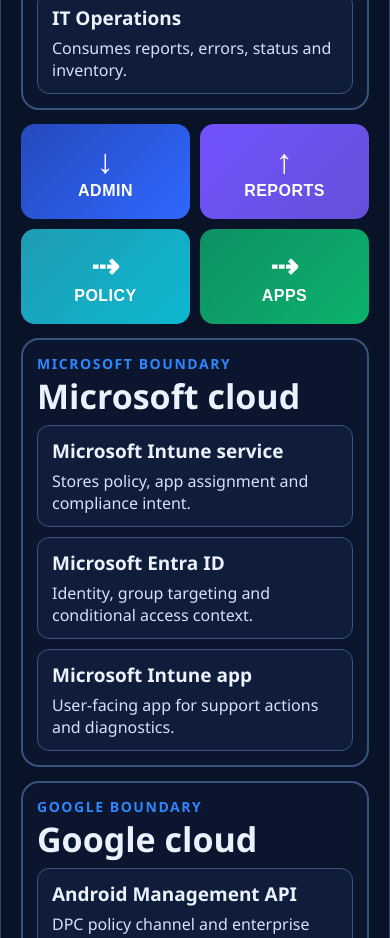
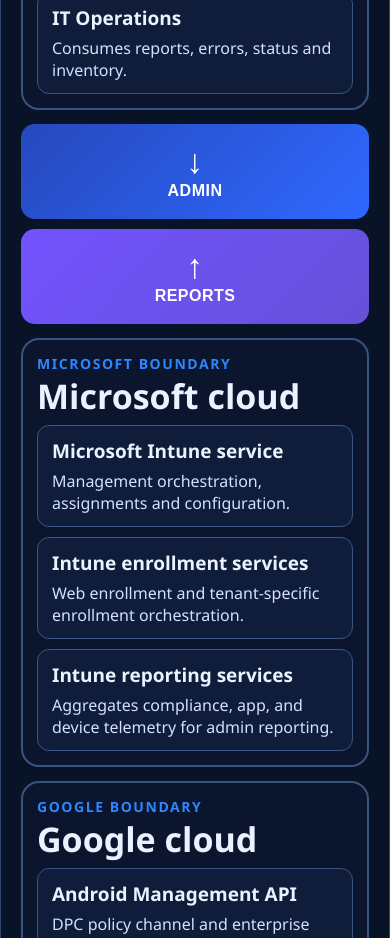
Before and after one commit to JiriHybl/Intune-guides, a plain HTML site: page docs/device-enrollment/android-amapi-policy-schema/interactive-data-flow.html in a window 390 px wide. Shown: the part 720-1658 px from the top of the page. Drawn offline with Linux system fonts and the light colour scheme.

Commit message:
Align AMAPI diagram to Copilot schema
Co-authored-by: Copilot <223556219+Copilot@users.noreply.github.com>

```diff
--- a/docs/device-enrollment/android-amapi-policy-schema/interactive-data-flow.html
+++ b/docs/device-enrollment/android-amapi-policy-schema/interactive-data-flow.html
@@ -103,7 +103,7 @@
     }
     .flows {
       display: grid;
-      grid-template-columns: repeat(4, minmax(0, 1fr));
+      grid-template-columns: repeat(2, minmax(0, 1fr));
       gap: 10px;
       margin: 14px 0 4px;
     }
@@ -126,8 +126,6 @@
       line-height: 1;
     }
     .flow.reports { background: linear-gradient(135deg, #7253ff, #6550d9); }
-    .flow.policy { background: linear-gradient(135deg, #1f9cb5, #0cb8d0); }
-    .flow.apps { background: linear-gradient(135deg, #0f8f64, #0bb36c); }
     .legend {
       margin-top: 14px;
       border: 1px solid #3a5583;
@@ -147,7 +145,7 @@
       h1 { font-size: 34px; }
       .boundary h2 { font-size: 34px; }
       .cards { grid-template-columns: 1fr; }
-      .flows { grid-template-columns: repeat(2, minmax(0, 1fr)); }
+      .flows { grid-template-columns: 1fr; }
     }
   </style>
 </head>
@@ -174,17 +172,15 @@
     <section class="flows">
       <button class="flow admin" data-flow="admin"><small>↓</small><b>ADMIN</b></button>
       <button class="flow reports" data-flow="reports"><small>↑</small><b>REPORTS</b></button>
-      <button class="flow policy" data-flow="policy"><small>⇢</small><b>POLICY</b></button>
-      <button class="flow apps" data-flow="apps"><small>⇢</small><b>APPS</b></button>
     </section>
 
     <section class="boundary" data-comp="microsoft">
       <div class="boundary-label">MICROSOFT BOUNDARY</div>
       <h2>Microsoft cloud</h2>
       <div class="cards">
-        <article class="card" data-comp="intune-service"><strong>Microsoft Intune service</strong><span>Stores policy, app assignment and compliance intent.</span></article>
-        <article class="card" data-comp="entra-id"><strong>Microsoft Entra ID</strong><span>Identity, group targeting and conditional access context.</span></article>
-        <article class="card" data-comp="intune-app"><strong>Microsoft Intune app</strong><span>User-facing app for support actions and diagnostics.</span></article>
+        <article class="card" data-comp="intune-service"><strong>Microsoft Intune service</strong><span>Management orchestration, assignments and configuration.</span></article>
+        <article class="card" data-comp="intune-enrollment"><strong>Intune enrollment services</strong><span>Web enrollment and tenant-specific enrollment orchestration.</span></article>
+        <article class="card" data-comp="intune-reporting"><strong>Intune reporting services</strong><span>Aggregates compliance, app, and device telemetry for admin reporting.</span></article>
       </div>
     </section>
 
@@ -218,20 +214,12 @@
     const flowButtons = Array.from(document.querySelectorAll(".flow"));
     const flowMap = {
       admin: {
-        comps: ["customer", "intune-admin", "entra-groups", "microsoft", "intune-service", "entra-id"],
+        comps: ["customer", "intune-admin", "entra-groups", "microsoft", "intune-service", "intune-enrollment"],
         text: "ADMIN: Intune administrator and Entra groups define and target configuration intent through Microsoft Intune service."
       },
       reports: {
-        comps: ["customer", "it-ops", "microsoft", "intune-service", "device", "adp", "work-profile", "managed-apps"],
-        text: "REPORTS: Device, profile, and app state returns via Intune service to IT operations for monitoring and troubleshooting."
-      },
-      policy: {
-        comps: ["microsoft", "intune-service", "google", "amapi", "device", "adp", "work-profile"],
-        text: "POLICY: Intune policy intent flows to AM API, then to Android Device Policy for enforcement in the work profile scope."
-      },
-      apps: {
-        comps: ["microsoft", "intune-service", "google", "mgp", "device", "work-profile", "managed-apps"],
-        text: "APPS: Managed Google Play app approvals and assignments flow to the work profile, where managed work apps are installed and updated."
+        comps: ["customer", "it-ops", "microsoft", "intune-service", "intune-reporting"],
+        text: "REPORTS: Intune reporting services provide consolidated errors, status, compliance, and inventory views to IT operations."
       }
     };
 
```
